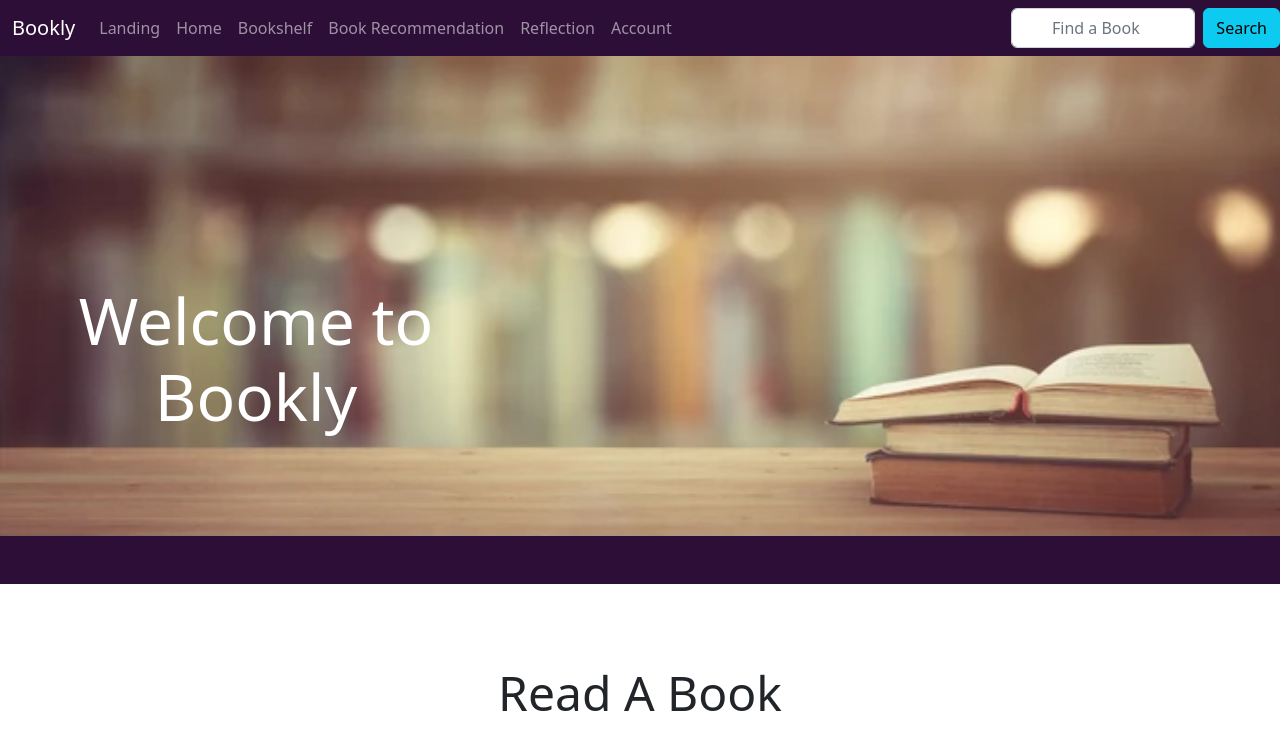
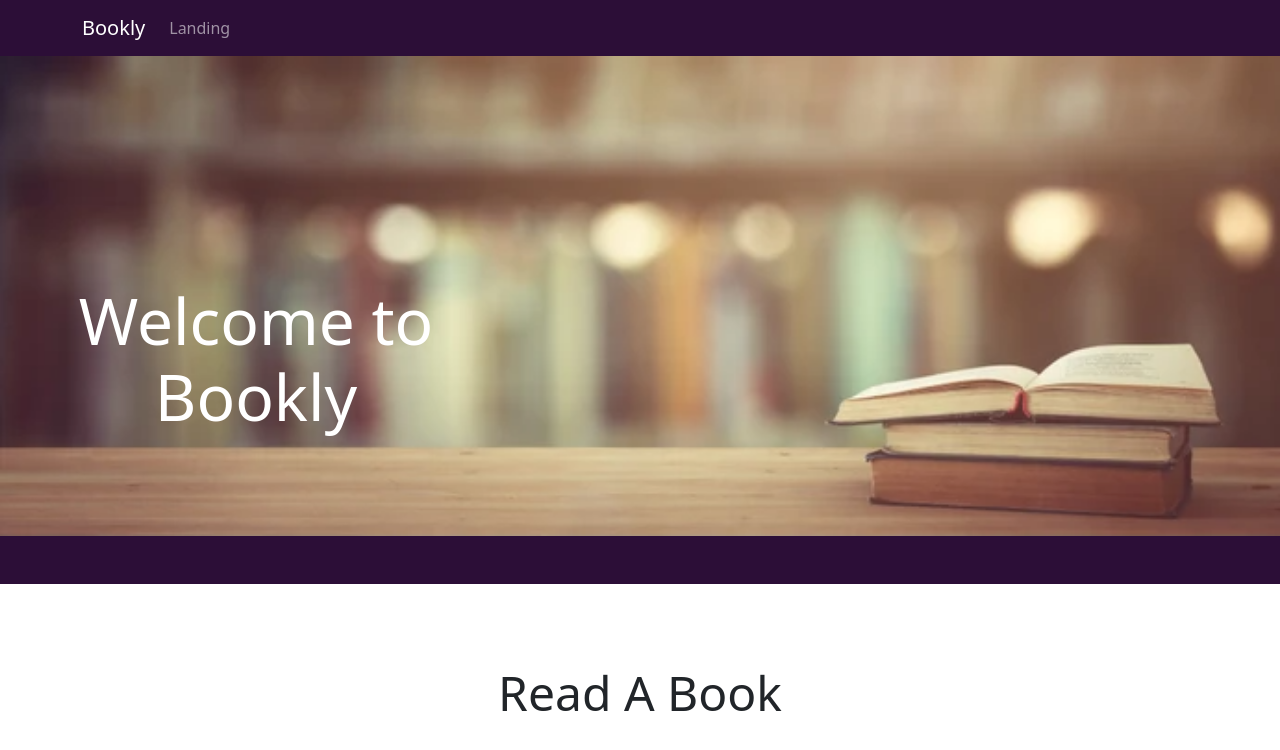
Before and after one commit to josephisaman33/Bookly-Website, a React (Create React App) app: page / in a window 1280 px wide. Shown: the top 750 px of the page. Built offline with nearby package versions, Linux system fonts and the light colour scheme.

Commit message:
navbar only shows fully when not on landing page

```diff
--- a/src/components/NavBar.js
+++ b/src/components/NavBar.js
@@ -20,6 +20,7 @@ function NavBar() {
     cookies.set('usearch',event.target[0].value, { path: '/' })
     console.log(cookies.get('usearch'))
   }
+  if ( window.location.pathname!=="/" ) {
     return (
       <>
         <Navbar bg="DarkPurple" variant="dark" sticky="top">
@@ -46,6 +47,21 @@ function NavBar() {
         </Navbar>
       </>
     );
+  }
+  else {
+    return (
+      <>
+        <Navbar bg="DarkPurple" variant="dark" sticky="top">
+          <Container>
+            <Navbar.Brand href="home">Bookly</Navbar.Brand>
+            <Nav className="me-auto">
+            <Nav.Link href="/">Landing</Nav.Link>
+            </Nav>
+          </Container>
+        </Navbar>
+      </>
+    );
+  }
 }
 export default NavBar;
 /*
```
Lines whose indentation alone changed are shown as unchanged.
